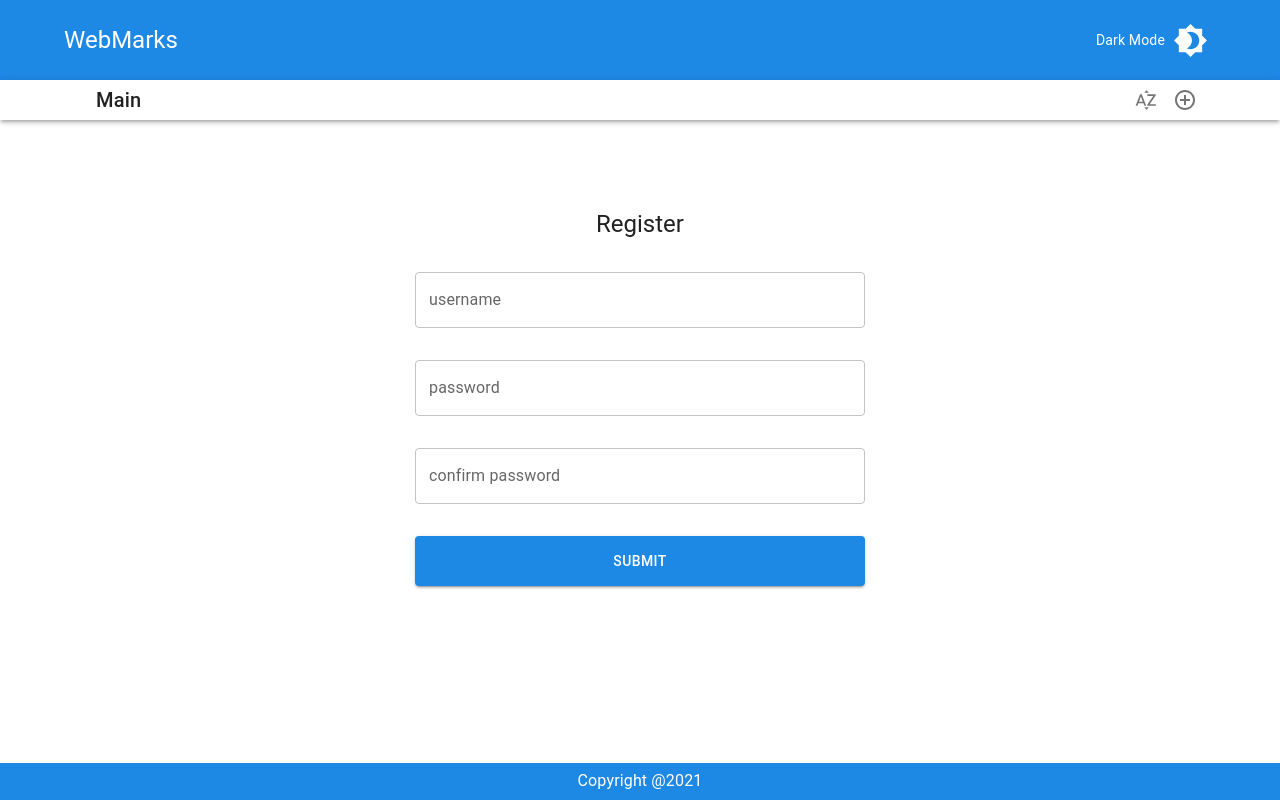
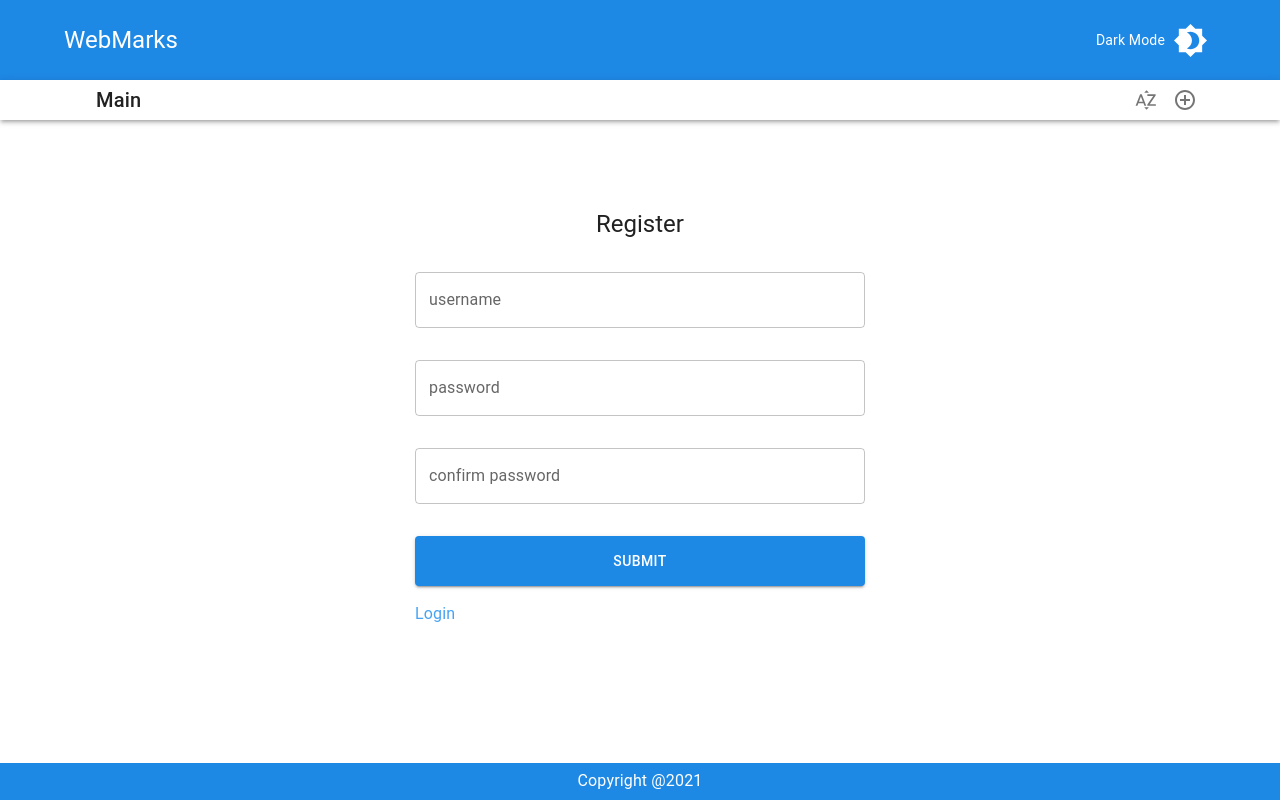
Before and after one commit to ElierHP/webmarks, a React (Create React App) app: page /register in a window 1280 px wide. Built offline with nearby package versions, Linux system fonts and the light colour scheme; no server answers.

Commit message:
Add: routing

```diff
--- a/src/layout/Header.js
+++ b/src/layout/Header.js
@@ -2,6 +2,7 @@ import React, { useContext } from "react";
 import { AppData, AppState } from "../context/AppDataProvider";
 import NewMenu from "../components/NewMenu";
 import DarkModeSwitch from "../components/DarkModeSwitch";
+import { Link } from "react-router-dom";
 import {
   Container,
   AppBar,
@@ -10,6 +11,7 @@ import {
   Grid,
   IconButton,
   Typography,
+  Link as MuiLink,
 } from "@mui/material";
 import ArrowBackIcon from "@mui/icons-material/ArrowBack";
 import SortByAlphaIcon from "@mui/icons-material/SortByAlpha";
@@ -56,13 +58,16 @@ function Header() {
               },
             }}
           >
-            <Typography
-              variant="h5"
+            {/* Logo */}
+            <Link
+              to="/"
               onClick={logoClickHandler}
-              sx={{ cursor: "pointer" }}
+              style={{ textDecoration: "none" }}
             >
-              WebMarks
-            </Typography>
+              <MuiLink color="common.white" underline="none" variant="h5">
+                WebMarks
+              </MuiLink>
+            </Link>
             <DarkModeSwitch />
           </Toolbar>
         </Container>
--- a/src/pages/login.js
+++ b/src/pages/login.js
@@ -100,7 +100,10 @@ function Login() {
           </Button>
 
           {/* Register Link */}
-          <Link to="/register" style={{ textDecoration: "none" }}>
+          <Link
+            to="/register"
+            style={{ textDecoration: "none", marginTop: "-1rem" }}
+          >
             <MuiLink color="primary.light" underline="none">
               Register
             </MuiLink>
--- a/src/pages/register.js
+++ b/src/pages/register.js
@@ -2,6 +2,8 @@ import React from "react";
 import { useForm } from "react-hook-form";
 import { yupResolver } from "@hookform/resolvers/yup";
 import { schema } from "../validations/user";
+import { Link } from "react-router-dom";
+import { Link as MuiLink } from "@mui/material";
 import {
   Container,
   FormControl,
@@ -37,6 +39,7 @@ function Register() {
         <FormControl
           sx={{
             paddingTop: "5rem",
+            paddingBottom: "5rem",
             gap: "2rem",
             width: {
               xs: "100%",
@@ -115,6 +118,16 @@ function Register() {
           >
             Submit
           </Button>
+
+          {/* Login Link */}
+          <Link
+            to="/login"
+            style={{ textDecoration: "none", marginTop: "-1rem" }}
+          >
+            <MuiLink color="primary.light" underline="none">
+              Login
+            </MuiLink>
+          </Link>
         </FormControl>
       </form>
     </Container>
```
